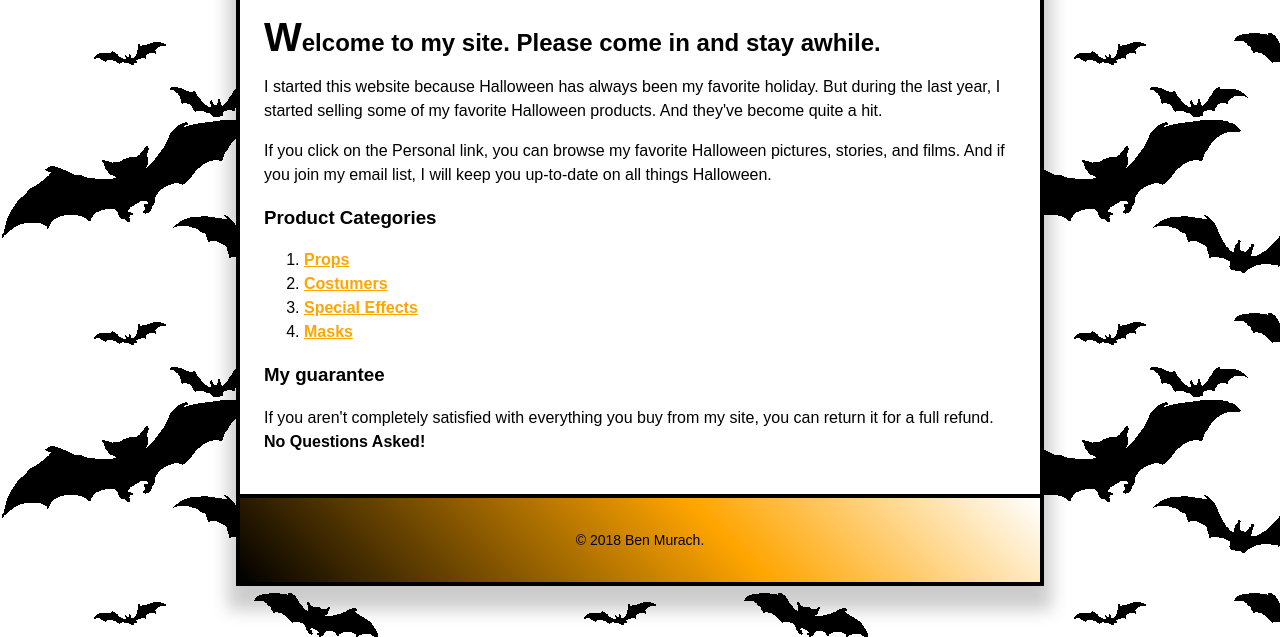
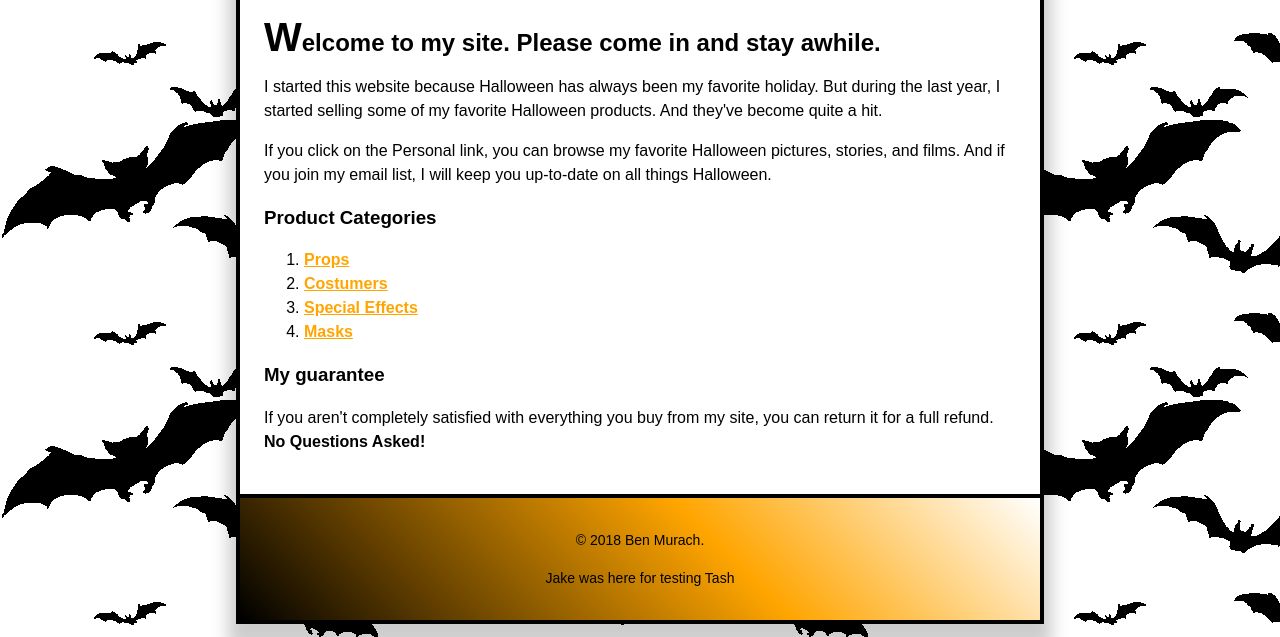
Before and after one commit to jtran8302/jtran8302.github.io, a plain HTML site: page CPAN134-Lab3/CPAN134-Lab3/index.html in a window 1280 px wide. Shown: the part 163-800 px from the top of the page. Drawn offline with Linux system fonts and the light colour scheme.

Commit message:
Update index.html

```diff
--- a/CPAN134-Lab3/CPAN134-Lab3/index.html
+++ b/CPAN134-Lab3/CPAN134-Lab3/index.html
@@ -32,6 +32,7 @@
 		</main>
 		<footer>
 			<p>&copy; 2018 Ben Murach.</p>
+			<p>Jake was here for testing Tash</p>
 		</footer>
 	</div>
 
```
